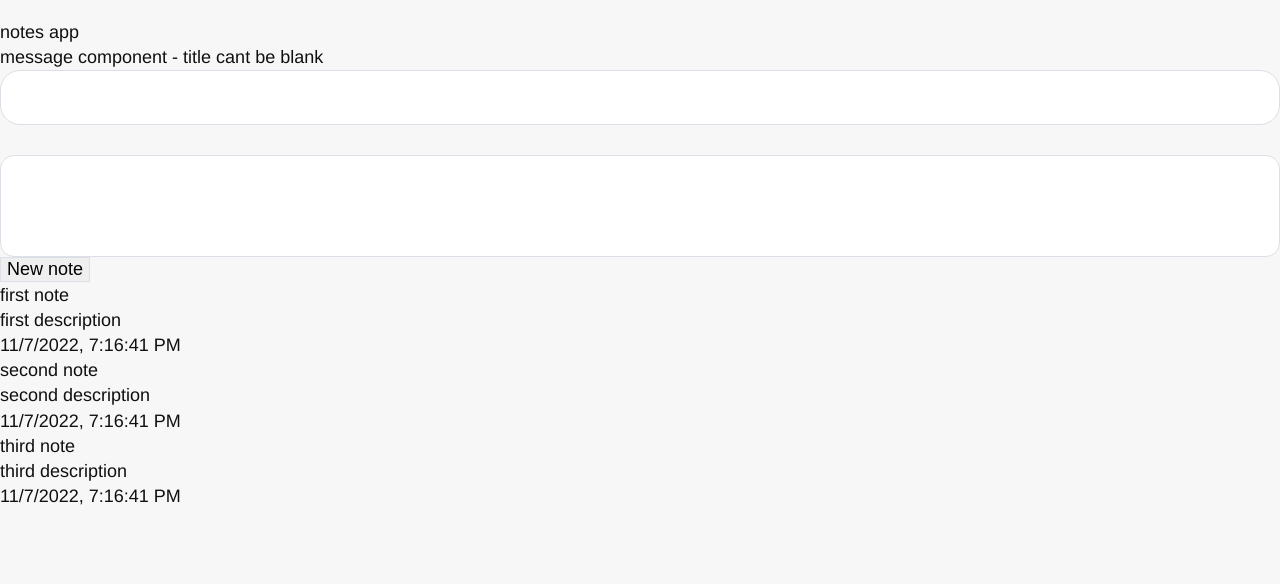
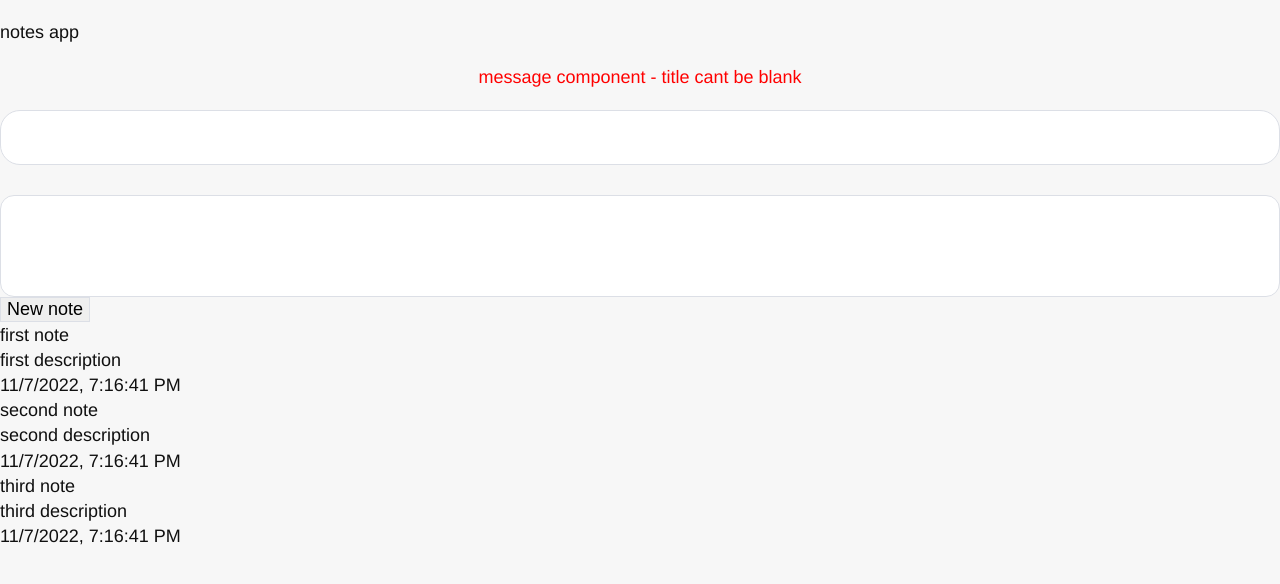
Before and after one commit to flywerk/vue2-cli-notes-app, a Vue app: page / in a window 1280 px wide. Both pictures are taken after a click on the button "New note". Shown: the top 584 px of the page. Built offline with nearby package versions, Linux system fonts and the light colour scheme.

Commit message:
Update Message.vue
added scss for warning message

```diff
--- a/src/components/Message.vue
+++ b/src/components/Message.vue
@@ -14,3 +14,11 @@ export default {
 	},
 }
 </script>
+
+<style lang="scss" scoped>
+.message {
+	text-align: center;
+	padding: 20px;
+	color: red;
+}
+</style>
```
